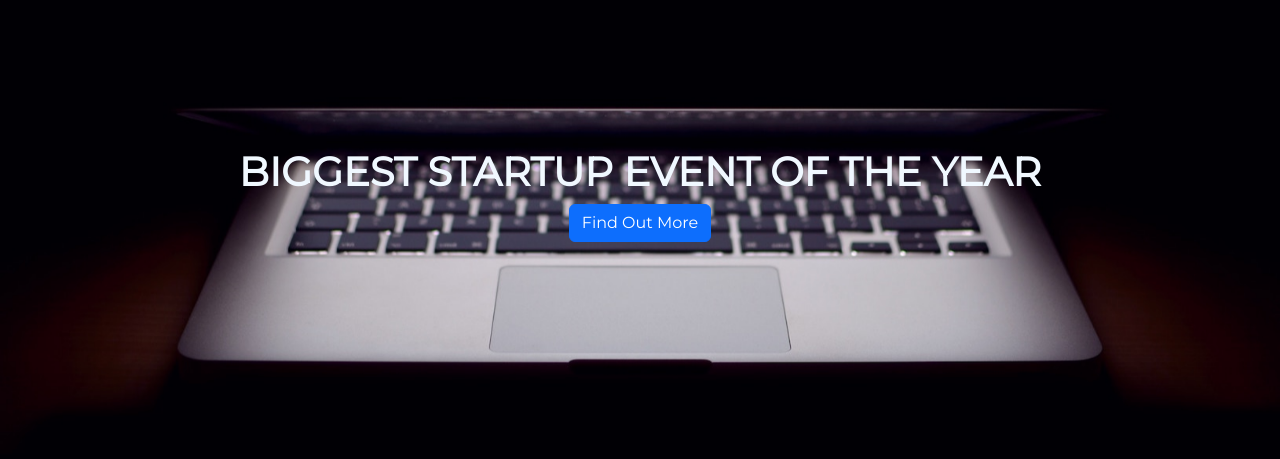
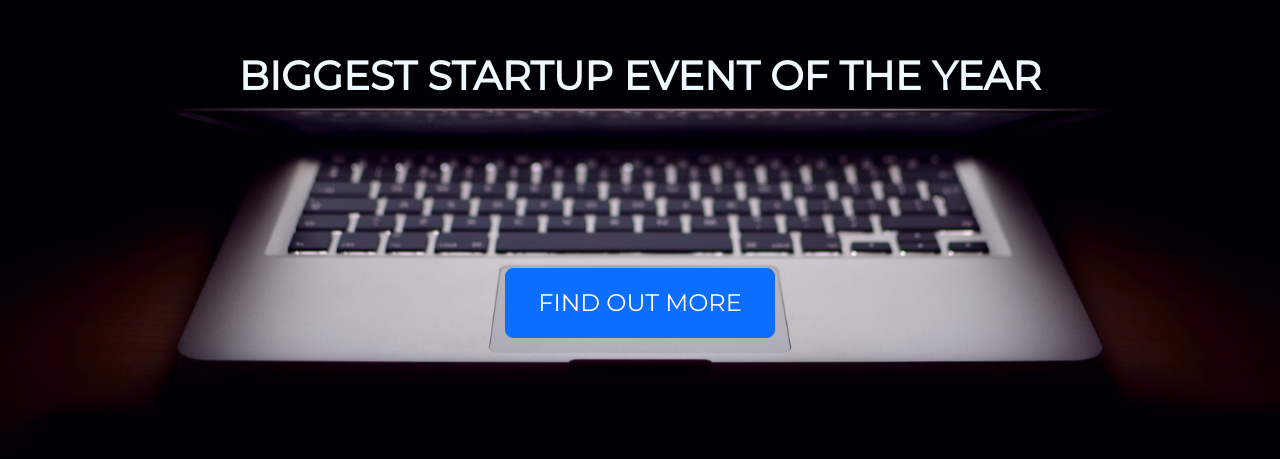
Before and after one commit to jalder89/ZTM-Web-Developer-Mastery, a plain HTML site: page Bootstrap/startup-project/index.html in a window 1280 px wide. Shown: the part 205-664 px from the top of the page. Drawn offline with nearby package versions, Linux system fonts and the light colour scheme.

Commit message:
start up website demo

```diff
--- a/Bootstrap/startup-project/index.html
+++ b/Bootstrap/startup-project/index.html
@@ -12,9 +12,16 @@
     <link href="style.css" rel="stylesheet">
   </head>
   <body>
-    <div class="container">
-        <h1><strong>biggest startup event of the year</strong></h1>
-        <a href="#" class="btn btn-primary">Find Out More</a>
+    <div class="d-flex container align-items-center h-100">
+      <div class="row">
+        <header class="text-center col-12">
+          <h1 class="text-uppercase"><strong>biggest startup event of the year</strong></h1>
+        </header>
+        <div class="buffer col-12"></div>
+        <section class="text-center col-12">
+          <a href="https://mailchi.mp/5f409d4dc083/lets-make-games"><button class="btn btn-primary btn-xl">Find Out More</button></a>
+        </section>
+      </div>
     </div>
   </body>
 </html>
--- a/Bootstrap/startup-project/style.css
+++ b/Bootstrap/startup-project/style.css
@@ -12,7 +12,9 @@ html {
 
 h1 {
   color: aliceblue;
-  text-transform: uppercase;
+  display: flex;
+  justify-content: center;
+  align-items: center;
 }
 
 hr {
@@ -31,8 +33,27 @@ hr {
   height: 100%;
 }
 
-h1, .btn-primary {
-  display: flex;
-  justify-content: center;
-  align-items: center;
+.btn {
+  font-weight: 500;
+  text-transform: uppercase;
 }
+
+.btn-primary {
+  color: #fff;
+  --bs-btn-hover-bg: green;
+  --bs-btn-hover-border-color: green;
+}
+
+.btn-primary:hover {
+  border-width: 4px;
+}
+
+.btn-xl {
+  padding: 1rem 2rem;
+  font-size: 1.5rem;
+  border-radius: 0.5rem;
+}
+
+.buffer {
+  height: 10rem;
+}
```
